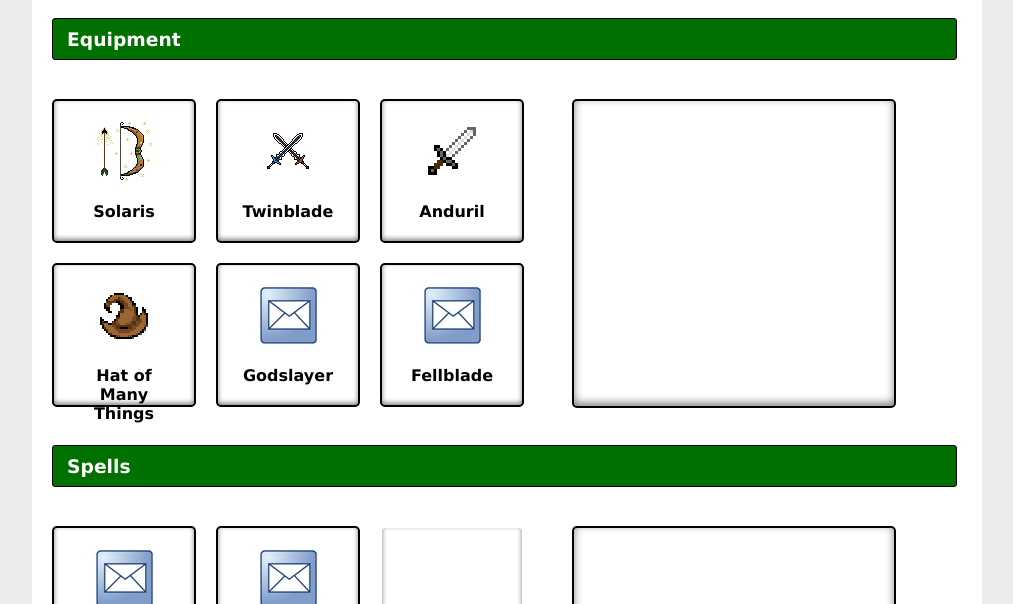
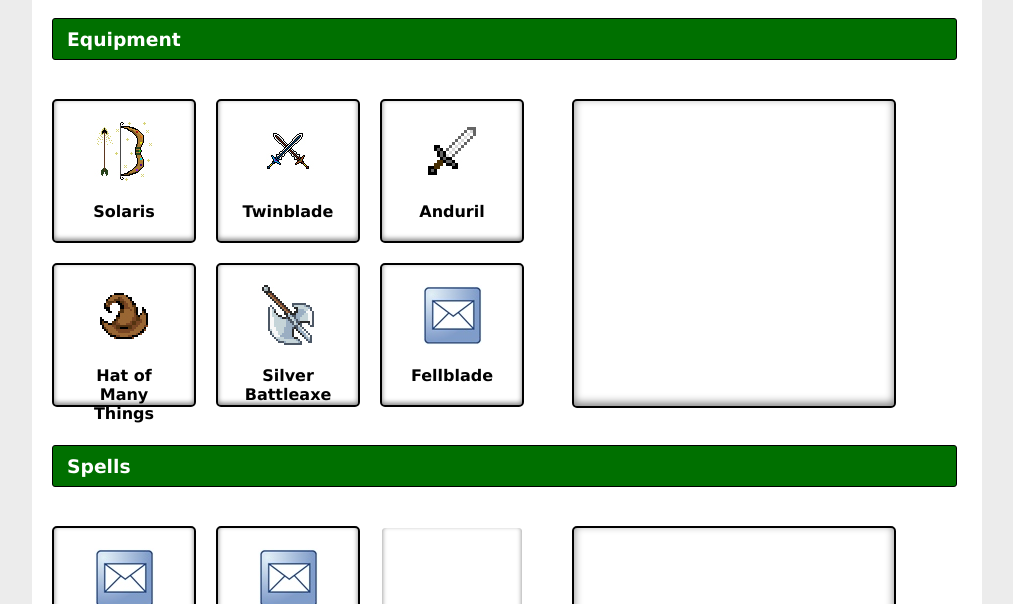
Before and after one commit to AlexanderLeeBloor/Arthrus.github.io, a plain HTML site: page homebrew.html in a window 1280 px wide. Shown: the part 496-1100 px from the top of the page, without its empty margins (133-1146 px from the left). Drawn offline with Linux system fonts and the light colour scheme.

Commit message:
Fixed homebrew icon

```diff
--- a/homebrew.html
+++ b/homebrew.html
@@ -47,8 +47,8 @@
 						<h4>Hat of Many Things</h4>
 					</div>
 					<div class="thumbnail_equipment" id="e" data-ref="4">
-						<img src="images/test-icon.jpg" width="60px"></img>
-						<h4>Godslayer</h4>
+						<img src="images/Battleaxe-Silver.jpg" width="60px"></img>
+						<h4>Silver Battleaxe</h4>
 					</div>
 					<div class="thumbnail_equipment" id="f" data-ref="5">
 						<img src="images/test-icon.jpg" width="60px"></img>
```
